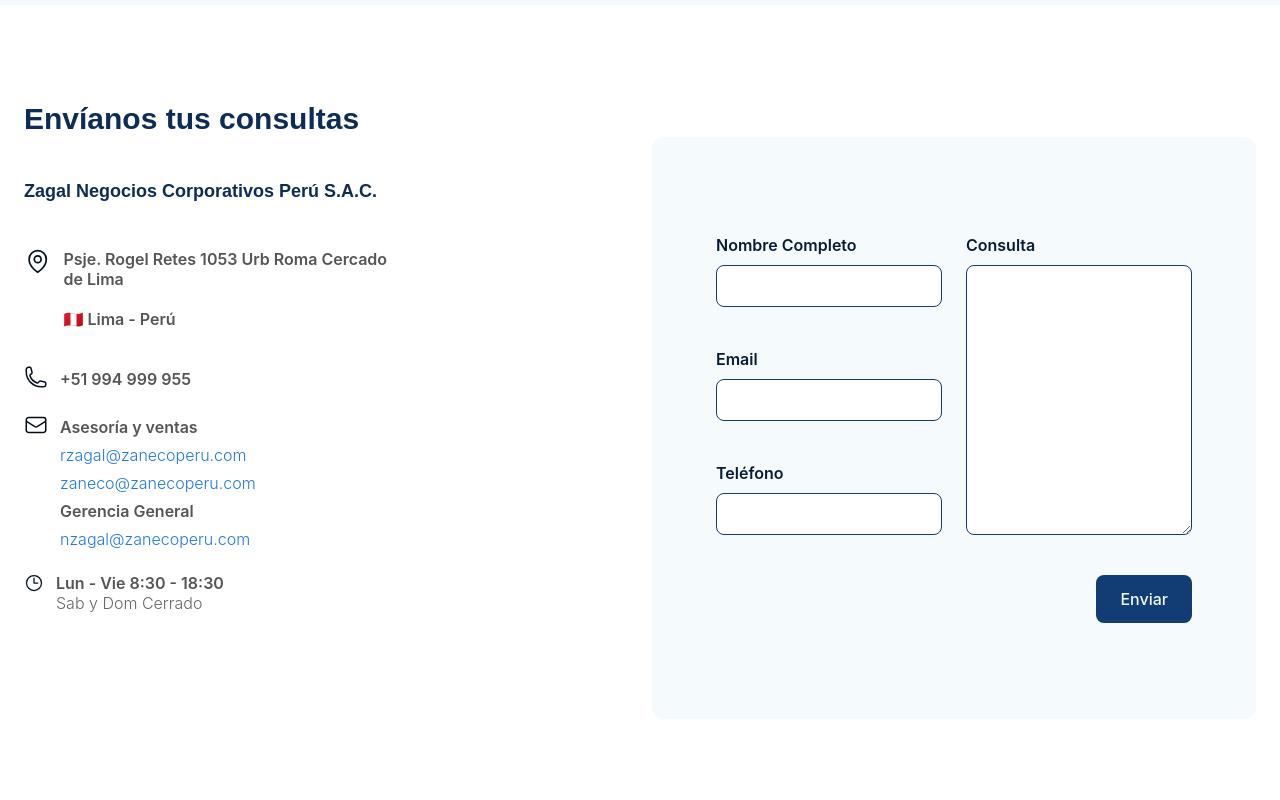
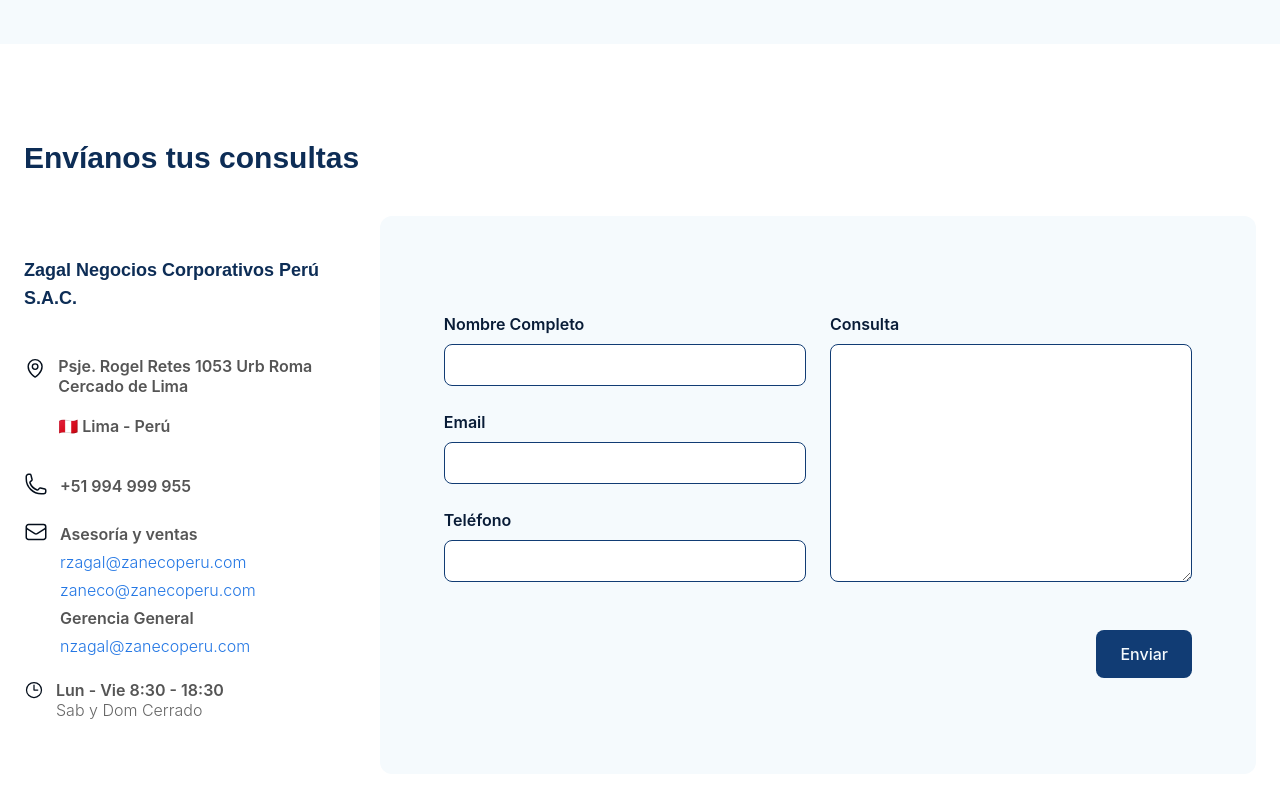
Before and after one commit to nicolaszagal/zanecowebsite, a Next.js app: page /contact in a window 1280 px wide. Shown: the part 600-1400 px from the top of the page. Built offline with nearby package versions, Linux system fonts and the light colour scheme.

Commit message:
feat: Contact Form

```diff
--- /dev/null
+++ b/app/api/contact/route.ts
@@ -0,0 +1,76 @@
+import { NextResponse } from "next/server"
+import nodemailer from "nodemailer"
+import { contactSchema } from "@/lib/contactSchema"
+
+const requests = new Map<string, number>()
+
+export async function POST(req: Request) {
+    try {
+
+        const ip = req.headers.get("x-forwarded-for") || "unknown"
+
+        const now = Date.now()
+        const lastRequest = requests.get(ip) || 0
+
+        if (now - lastRequest < 5000) {
+            return NextResponse.json(
+                { error: "Too many requests" },
+                { status: 429 }
+            )
+        }
+
+        requests.set(ip, now)
+
+        const body = await req.json()
+
+        const parsed = contactSchema.safeParse(body)
+
+        if (!parsed.success) {
+            return NextResponse.json(
+                { error: "Invalid data" },
+                { status: 400 }
+            )
+        }
+
+        const { name, email, phone, message, company } = parsed.data
+
+        // honeypot
+        if (company) {
+            return NextResponse.json({ success: true })
+        }
+
+        const transporter = nodemailer.createTransport({
+            service: "gmail",
+            auth: {
+                user: process.env.EMAIL_USER,
+                pass: process.env.EMAIL_PASS
+            }
+        })
+
+        await transporter.sendMail({
+            from: `"Contacto Web" <${process.env.EMAIL_USER}>`,
+            to: process.env.EMAIL_TO,
+            subject: "Nueva consulta desde la web",
+            html: `
+        <h2>Nueva consulta</h2>
+
+        <p><b>Nombre:</b> ${name}</p>
+        <p><b>Email:</b> ${email}</p>
+        <p><b>Teléfono:</b> ${phone}</p>
+
+        <p><b>Mensaje:</b></p>
+        <p>${message}</p>
+      `
+        })
+
+        return NextResponse.json({ success: true })
+
+    } catch (error) {
+        console.error(error)
+
+        return NextResponse.json(
+            { error: "Internal error" },
+            { status: 500 }
+        )
+    }
+}
--- a/app/contact/page.tsx
+++ b/app/contact/page.tsx
@@ -6,7 +6,7 @@
         <section>
             <HeroComponent
                 title="Contáctanos"
-                description="Soluciones en alfombras y pisos de caucho"
+                description="Solicita cotizaciones, asesoría personalizada o si deseas ser nuestro distribuidor."
                 breadcrumbItems={[
                     { label: "Inicio", href: "/" },
                     { label: "Contacto" },
@@ -15,7 +15,7 @@
             <div className="bg-white w-full py-24 px-6">
                 <div className="max-w-7xl mx-auto bg-white">
                     <h1>Envíanos tus consultas</h1>
-                    <div className="grid grid-cols-1 gap-6 md:grid-cols-2">
+                    <div className="flex flex-col lg:flex-row gap-10 max-w-7xl mx-auto mt-10">
                         <div className="flex-col max-w-sm">
                             <h1 className="text-lg my-10">Zagal Negocios Corporativos Perú S.A.C.</h1>
                             <div className="flex flex-row">
--- a/app/distributor/page.tsx
+++ /dev/null
@@ -1,16 +0,0 @@
-import HeroComponent from "@/components/layout/HeroComponent";
-
-export default function Distributor() {
-    return(
-        <section>
-            <HeroComponent
-                title="Conviertete en Nuestro Distribuidor"
-                description=""
-                breadcrumbItems={[
-                    { label: "Inicio", href: "/" },
-                    { label: "Distribuidor" },
-                ]}
-            />
-        </section>
-    )
-}
--- a/components/layout/Navbar.tsx
+++ b/components/layout/Navbar.tsx
@@ -107,10 +107,6 @@
                       <Link href="/contact" className="hover:text-primary-400 transition">
                           CONTACTO
                       </Link>
-
-                      <Link href="/distributor" className="hover:text-primary-400 transition">
-                          DISTRIBUIDOR
-                      </Link>
                   </div>
                 </div>
             </nav>
--- a/components/layout/contact/ContactForm.tsx
+++ b/components/layout/contact/ContactForm.tsx
@@ -1,51 +1,144 @@
 "use client"
-import { useForm, ValidationError } from "@formspree/react";
-import Button from "@/components/ui/Button";
+
+import { useState } from "react"
+import Button from "@/components/ui/Button"
 
 export default function ContactForm() {
-    const [state, handleSubmit] = useForm("FORM_ID");
 
-    if (state.succeeded) {
-        return <p>Gracias por tu consulta. Te atenderemos pronto!</p>;
+    const [loading, setLoading] = useState(false)
+    const [success, setSuccess] = useState(false)
+    const [error, setError] = useState("")
+
+    const handleSubmit = async (e: React.FormEvent<HTMLFormElement>) => {
+        e.preventDefault()
+
+        setLoading(true)
+        setError("")
+
+        const formData = new FormData(e.currentTarget)
+
+        const data = {
+            name: formData.get("name"),
+            email: formData.get("email"),
+            phone: formData.get("phone"),
+            message: formData.get("message"),
+            company: formData.get("company") // honeypot
+        }
+
+        try {
+
+            const res = await fetch("/api/contact", {
+                method: "POST",
+                headers: {
+                    "Content-Type": "application/json"
+                },
+                body: JSON.stringify(data)
+            })
+
+            if (!res.ok) {
+                throw new Error("Error al enviar")
+            }
+
+            setSuccess(true)
+            e.currentTarget.reset()
+
+        } catch {
+            setError("No se pudo enviar el mensaje.")
+        }
+
+        setLoading(false)
     }
+
+    if (success) {
+        return (
+            <section className="bg-neutral py-24 px-6 md:px-16 rounded-xl text-center">
+                <p className="text-primary-700 text-lg font-semibold">
+                    Gracias por tu consulta. Te responderemos pronto.
+                </p>
+            </section>
+        )
+    }
+
     return (
-        <section className="bg-neutral w-full py-24 px-16 rounded-xl items-center">
-            <form className="fs-form" onSubmit={handleSubmit}>
+        <section className="bg-neutral py-24 px-6 md:px-16 rounded-xl">
+
+            <form onSubmit={handleSubmit} className="space-y-6">
+
+                {/* honeypot anti spam */}
+                <input
+                    type="text"
+                    name="company"
+                    className="hidden"
+                    tabIndex={-1}
+                    autoComplete="off"
+                />
+
                 <div className="grid grid-cols-1 md:grid-cols-2 gap-6">
-                    <div className="flex flex-col">
-                        <div className="fs-field flex flex-col w-full">
-                            <label className="fs-label text-primary-700 font-semibold mb-2" htmlFor="name">
+
+                    <div className="space-y-6">
+
+                        <div className="flex flex-col">
+                            <label className="text-primary-700 font-semibold mb-2">
                                 Nombre Completo
                             </label>
-                            <input className="fs-input bg-white rounded-lg border-1 border-primary-500 py-2 mb-10 px-3" id="name" name="name" required/>
+
+                            <input
+                                name="name"
+                                required
+                                className="bg-white rounded-lg border border-primary-500 py-2 px-3 focus:ring-2 focus:ring-primary-500 outline-none"
+                            />
                         </div>
-                        <div className="fs-field flex flex-col w-full">
-                            <label className="fs-label text-primary-700 font-semibold mb-2" htmlFor="email">
+
+                        <div className="flex flex-col">
+                            <label className="text-primary-700 font-semibold mb-2">
                                 Email
                             </label>
-                            <input className="fs-input bg-white rounded-lg border-1 border-primary-500 py-2 mb-10 px-3" id="email" name="email" required/>
+
+                            <input
+                                type="email"
+                                name="email"
+                                required
+                                className="bg-white rounded-lg border border-primary-500 py-2 px-3 focus:ring-2 focus:ring-primary-500 outline-none"
+                            />
                         </div>
-                        <div className="fs-field flex flex-col w-full">
-                            <label className="fs-label text-primary-700 font-semibold mb-2" htmlFor="phone">
+
+                        <div className="flex flex-col">
+                            <label className="text-primary-700 font-semibold mb-2">
                                 Teléfono
                             </label>
-                            <input className="fs-input bg-white rounded-lg border-1 border-primary-500 py-2 mb-10 px-3" id="phone" name="phone" required/>
+
+                            <input
+                                name="phone"
+                                required
+                                className="bg-white rounded-lg border border-primary-500 py-2 px-3 focus:ring-2 focus:ring-primary-500 outline-none"
+                            />
                         </div>
+
                     </div>
-                    <div className="fs-field flex flex-col w-full">
-                        <label className="fs-label text-primary-700 font-semibold mb-2" htmlFor="message">
+
+                    <div className="flex flex-col">
+                        <label className="text-primary-700 font-semibold mb-2">
                             Consulta
                         </label>
+
                         <textarea
-                            className="fs-textarea bg-white rounded-lg border-1 border-primary-500 py-2 mb-10 px-3 h-full"
-                            id="message"
                             name="message"
                             required
+                            className="bg-white h-full rounded-lg border border-primary-500 py-2 px-3 min-h-[180px] focus:ring-2 focus:ring-primary-500 outline-none"
                         />
                     </div>
+
                 </div>
-                <div className="fs-button-group flex justify-end">
-                    <Button text="Enviar" variant="primary"/>
+
+                {error && (
+                    <p className="text-red-500">{error}</p>
+                )}
+
+                <div className="flex justify-end pt-6">
+                    <Button
+                        text={loading ? "Enviando..." : "Enviar"}
+                        variant="primary"
+                    />
                 </div>
             </form>
         </section>
--- /dev/null
+++ b/lib/contactSchema.ts
@@ -0,0 +1,11 @@
+import { z } from "zod"
+
+export const contactSchema = z.object({
+    name: z.string().min(3, "Nombre muy corto"),
+    email: z.string().email("Email inválido"),
+    phone: z.string().min(6, "Teléfono inválido"),
+    message: z.string().min(10, "Mensaje muy corto"),
+    company: z.string().optional() // honeypot
+})
+
+export type ContactSchema = z.infer<typeof contactSchema>
--- a/package.json
+++ b/package.json
@@ -12,13 +12,16 @@
     "@formspree/react": "^3.0.0",
     "@tailwindcss/vite": "^4.2.1",
     "next": "16.1.6",
+    "nodemailer": "^8.0.2",
     "postcss": "^8.5.8",
     "react": "19.2.3",
-    "react-dom": "19.2.3"
+    "react-dom": "19.2.3",
+    "zod": "^4.3.6"
   },
   "devDependencies": {
     "@tailwindcss/postcss": "^4.2.1",
     "@types/node": "^20",
+    "@types/nodemailer": "^7.0.11",
     "@types/react": "^19",
     "@types/react-dom": "^19",
     "eslint": "^9",
```
Also changed, not shown: 2 other files (tests, documents, lock files or other folders).
